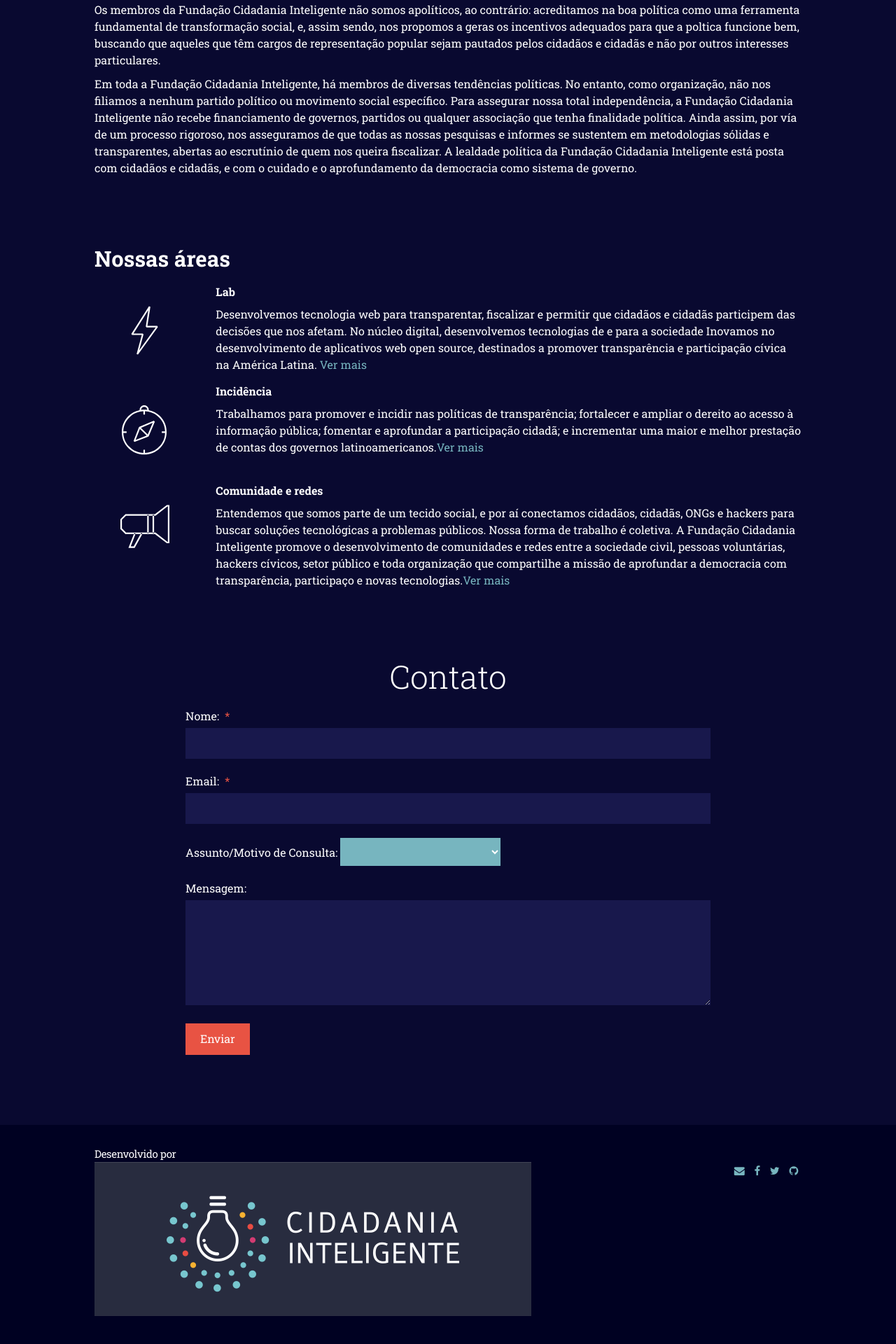
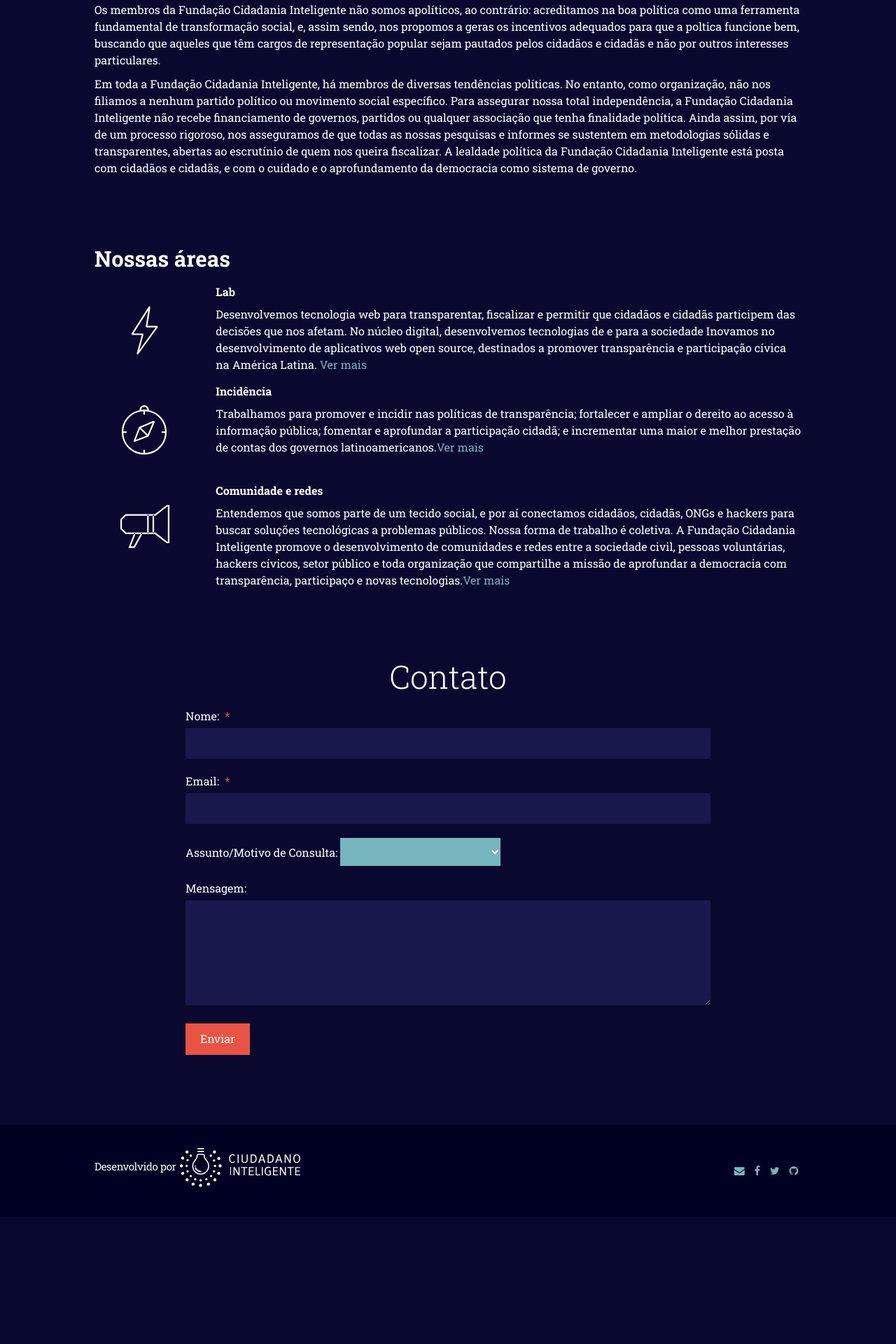
Before and after one commit to ciudadanointeligente/cidadaniainteligente.org.github.io, a Jekyll site: the page built from index.html, in a window 1280 px wide. Shown: the part 1381-3301 px from the top of the page at 70% size. Built offline with Jekyll 4.4.1, drawn with Linux system fonts in a browser that asks for light colours; nearby versions of some CDN libraries; library files that are not in the unit come from our copies; after the commit the page ends 3120 px from its top, so only the background shows below that.

Commit message:
Update footer.html

```diff
--- a/_includes/footer.html
+++ b/_includes/footer.html
@@ -4,7 +4,7 @@
             <div class="col-md-4">
                 <ul>
                     <li>
-                        Desenvolvido por <a href="//ciudadanointeligente.org" target="_blank"><img src="{{ site.baseurl }}/assets/img/logobrasil.png" alt="Fundação Cidadania Inteligente" title="Fundação Cidadania Inteligente"></a>
+                        Desenvolvido por <a href="//ciudadanointeligente.org" target="_blank"><img src="{{ site.baseurl }}/assets/img/logo-ciudadanoi-blanco.svg" alt="Fundação Cidadania Inteligente" title="Fundação Cidadania Inteligente"></a>
                     </li>
                 </ul>
             </div>
```
